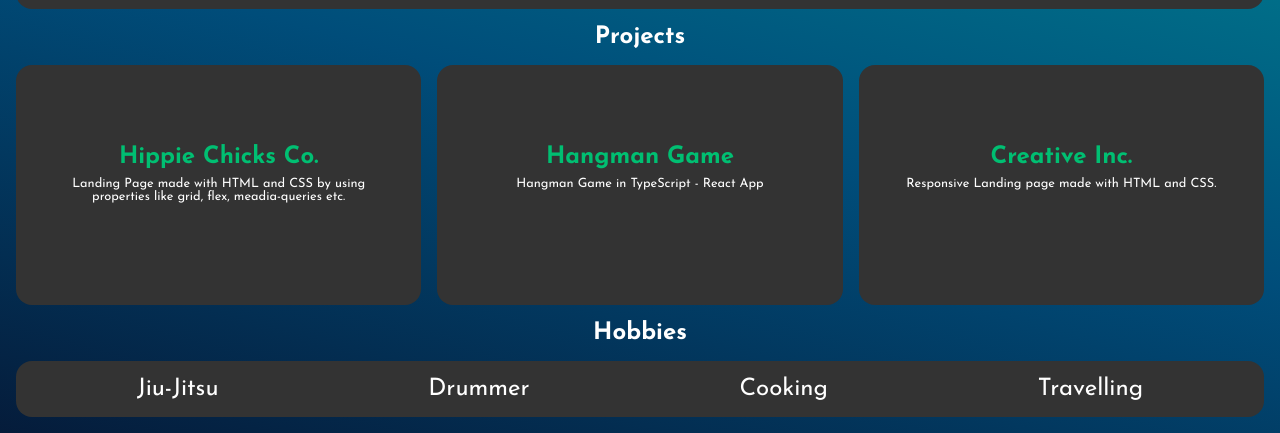
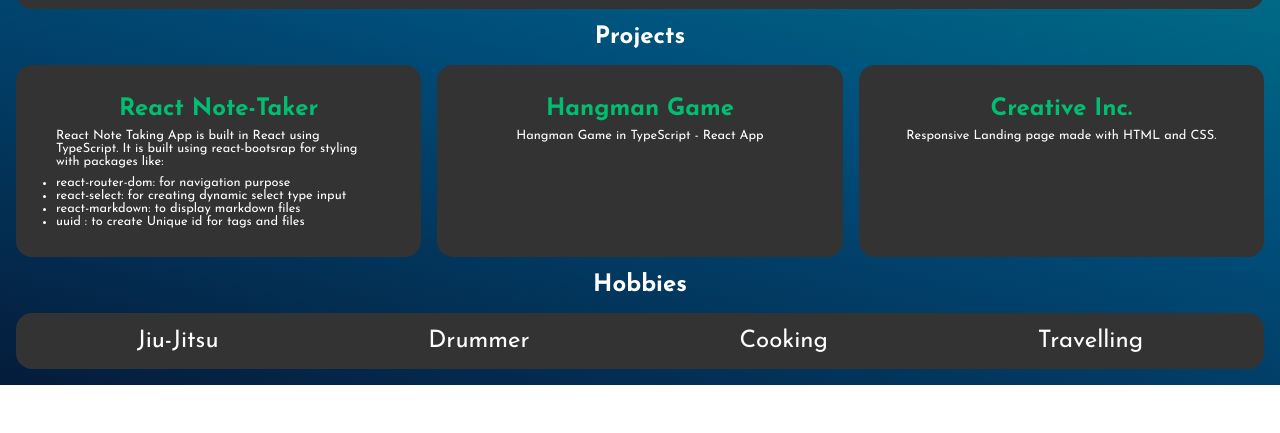
Before and after one commit to themanfromnepal/portfolio, a plain HTML site: page index.html in a window 1280 px wide. Shown: the part 598-1031 px from the top of the page. After the commit the page ends 983 px from the top, so only its background shows below. Drawn offline with Linux system fonts and the light colour scheme.

Commit message:
Update of new React Project

```diff
--- a/index.html
+++ b/index.html
@@ -83,12 +83,17 @@
         <h2>Projects</h2>
 
         <div class="main-project-cat">
-          <a href="https://precious-sawine-a820ef.netlify.app" target="_blank">
+          <a href="https://precious-piroshki-71b0af.netlify.app/" target="_blank">
             <div class="project">
-              <h2>Hippie Chicks Co.</h2>
-              <p class="project-desc">
-                Landing Page made with HTML and CSS by using properties like
-                grid, flex, meadia-queries etc.
+              <h2>React Note-Taker</h2>
+              <p class="project-desc" style="text-align: start;">
+                React Note Taking App is built in React using TypeScript. It is built using react-bootsrap for styling with packages like:
+                <ul class="project-list">
+                  <li>react-router-dom: for navigation purpose</li>
+                  <li>react-select: for creating dynamic select type input</li>
+                  <li>react-markdown: to display markdown files</li>
+                  <li>uuid : to create Unique id for tags and files</li>
+                </ul>
               </p>
             </div>
           </a>
--- a/style.css
+++ b/style.css
@@ -1,39 +1,36 @@
-*{
+* {
   box-sizing: border-box;
   margin: 0;
   padding: 0;
 }
-/*  Fonts
-font-family: 'Josefin Sans', sans-serif;
 
-font-family: 'Lora', serif;
-
-font-family: 'Varela', sans-serif;
-
-font-family: 'Varela Round', sans-serif; */
-
-
-body{
-    background: linear-gradient(to right top, #051937, #004d7a, #008793, #00bf72, #a8eb12);
+body {
+  background: linear-gradient(
+    to right top,
+    #051937,
+    #004d7a,
+    #008793,
+    #00bf72,
+    #a8eb12
+  );
   color: #fff;
-    font-family: 'Josefin Sans', sans-serif;
+  font-family: "Josefin Sans", sans-serif;
   background-size: 300%;
   background-position: right;
   animation: background-float 4s infinite alternate;
 }
 
 @keyframes background-float {
-    0%{
+  0% {
     background-position: right;
   }
 
-    100%{
-        background-position:left;
+  100% {
+    background-position: left;
+  }
 }
 
-}
-
-a{
+a {
   color: #fff;
   text-decoration: none;
   outline: none;
@@ -41,27 +38,27 @@ a{
 }
 
 /* Top */
-.top{
+.top {
   display: flex;
   padding: 0.5rem 2rem;
 }
 
-.top-image{
+.top-image {
   flex: 4;
   display: flex;
   justify-content: center;
   align-items: center;
 }
 
-.profile-img{
+.profile-img {
   height: 25rem;
   filter: brightness(1.25);
   border-radius: 70%;
   filter: drop-shadow(1mm 8mm 8mm rgba(0, 0, 0, 0.7));
 }
 
-.top-second{
-    flex:6;
+.top-second {
+  flex: 6;
   display: flex;
   justify-content: center;
   align-items: center;
@@ -70,11 +67,11 @@ a{
   gap: 2rem;
 }
 
-.top-about h2{
+.top-about h2 {
   font-size: 4rem;
 }
 
-.top-links{
+.top-links {
   display: flex;
   justify-content: center;
   align-items: center;
@@ -82,45 +79,40 @@ a{
   gap: 6rem;
 }
 
-.top-links a:first-child:hover{
-    color: #1DA1F2;
+.top-links a:first-child:hover {
+  color: #1da1f2;
 }
 
-.top-links a:nth-child(2):hover{
-    color: #00A0DC;
+.top-links a:nth-child(2):hover {
+  color: #00a0dc;
 }
 
-.top-links a:last-child:hover{
+.top-links a:last-child:hover {
   color: #000;
 }
 
-.icon-desc{
+.icon-desc {
   display: flex;
 }
 
-.top-resume{
+.top-resume {
   font-size: 1.5rem;
   gap: 1rem;
   background-color: #004d7a;
-    padding: .5rem 1rem;
+  padding: 0.5rem 1rem;
   border-radius: 1rem;
-    font-family: 'Varela Round', sans-serif;
+  font-family: "Varela Round", sans-serif;
 }
 
-.top-resume:hover, .top-image:focus{
+.top-resume:hover,
+.top-image:focus {
   filter: brightness(1.25);
   cursor: pointer;
 }
 
-
 /* Main */
 
-/* .main{
-    margin: 1rem;
-    padding: 1rem;
-} */
-
-.main-program-icon{
+.main-program-icon {
   margin: 1rem;
   display: flex;
   justify-content: space-around;
@@ -130,60 +122,65 @@ a{
   border-radius: 1rem;
 }
 
-.icons{
+.icons {
   font-size: 2rem;
 }
 
-.main-program-icon .icon-desc{
+.main-program-icon .icon-desc {
   display: flex;
   flex-direction: column;
   align-items: center;
   justify-content: center;
-    gap: .5rem;
+  gap: 0.5rem;
 }
 
-.main-project h2{
+.main-project h2 {
   text-align: center;
 }
 
-.project h2{
+.project h2 {
   color: #00bf72;
 }
 
-.main-project-cat{
+.main-project-cat {
   display: flex;
   justify-content: space-around;
   margin: 1rem;
   gap: 1rem;
 }
 
-.main-project-cat a{
-    flex:1;
+.main-project-cat a {
+  flex: 1;
 }
 
-.project{
+.project {
   background-color: #333;
   display: flex;
   flex-direction: column;
-    padding: 5rem 2rem;
+  padding: 2rem;
   border-radius: 1rem;
   justify-content: stretch;
-    height: 15rem;
+  height: 12rem;
 }
 
-.project-desc{
+.project-desc {
   text-align: center;
-    font-size: .8rem;
-    padding: .5rem;
+  font-size: 0.8rem;
+  padding: 0.5rem;
+}
+
+.project-list {
+  font-size: 0.8rem;
+  padding-left: 0.5rem;
 }
 
 /* Bottom */
 
-.hobbies-section h2{
+.hobbies-section h2 {
   text-align: center;
 }
 
-.hobbies{
+.hobbies {
   display: flex;
   justify-content: space-around;
   align-items: center;
@@ -195,50 +192,47 @@ a{
   font-size: 1.5rem;
 }
 
-
-
-
-@media (max-width: 991px){
-    .top{
+@media (max-width: 991px) {
+  .top {
     flex-direction: column;
   }
 
-    .profile-img{
-        height:15rem;
+  .profile-img {
+    height: 15rem;
   }
 
-    .top-about h2{
+  .top-about h2 {
     font-size: 2.5rem;
   }
 
-    .main-program-icon{
+  .main-program-icon {
     flex-wrap: wrap;
   }
 
-    .main-program-icon >div{
+  .main-program-icon > div {
     flex: 1 0 33.33%;
   }
 
-    .main-project-cat{
+  .main-project-cat {
     flex-direction: column;
   }
 
-    .project-desc{
+  .project-desc {
     font-size: 1rem;
   }
 
-    .hobbies{
+  .hobbies {
     flex-direction: column;
     font-size: 1rem;
   }
 }
 
-@media (max-width: 480px){
-    .top{
+@media (max-width: 480px) {
+  .top {
     flex-direction: column;
   }
 
-    .player-section{
+  .player-section {
     width: 90%;
   }
 }
```
Lines whose indentation alone changed are shown as unchanged.
